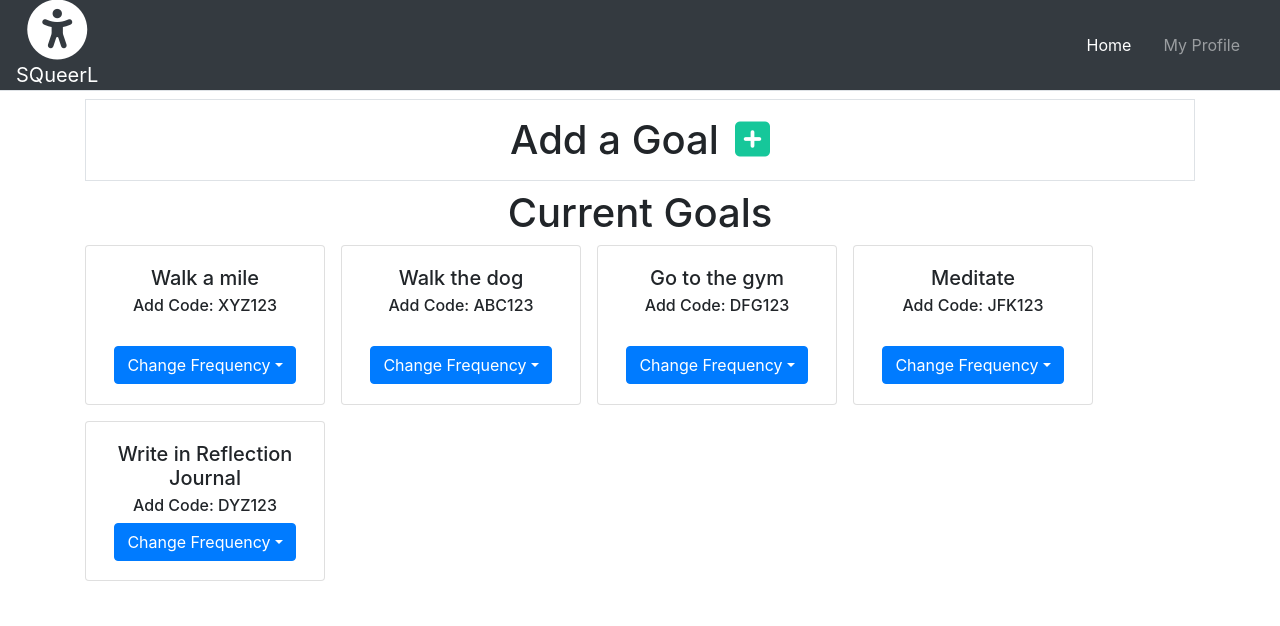
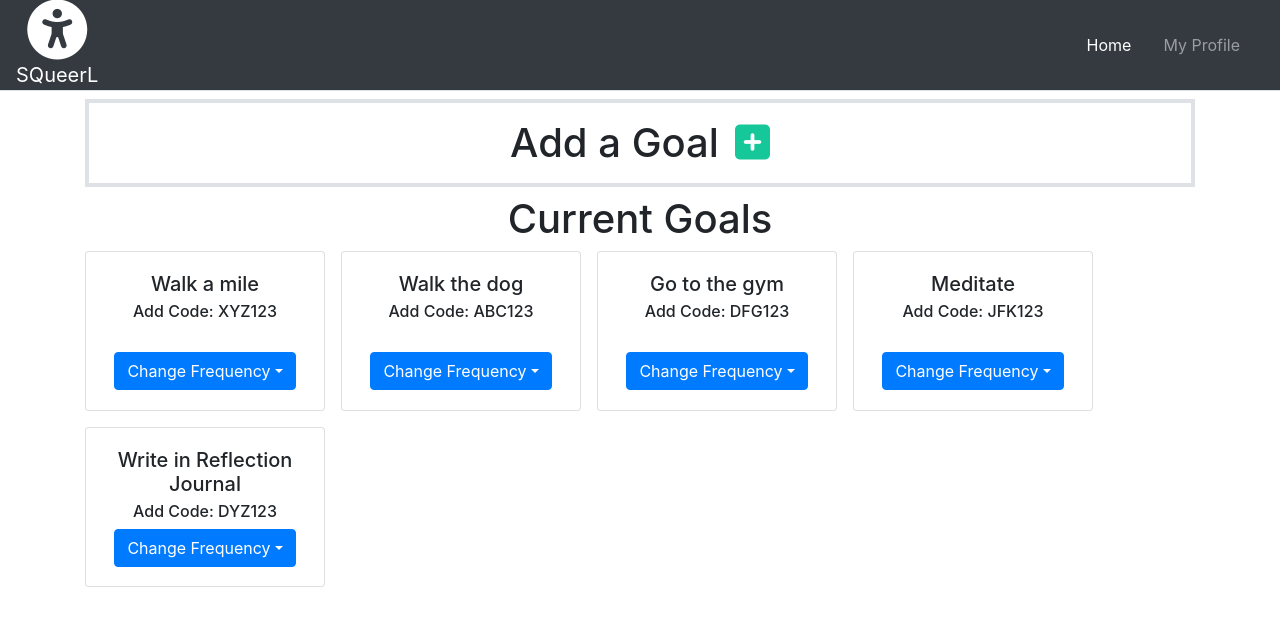
Before and after one commit to M00ny0z/SQueerL, a React (Create React App) app in the folder frontend/: page / in a window 1280 px wide. Shown: the top 626 px of the page. Built offline with nearby package versions, Linux system fonts and the light colour scheme.

Commit message:
Added styling for thick borders

```diff
--- a/frontend/src/styles/index.css
+++ b/frontend/src/styles/index.css
@@ -14,3 +14,7 @@
 .add:hover {
    color: #196b33;
 }
+
+.title-border {
+   border: 4px solid #dee2e6 !important;
+}
```
